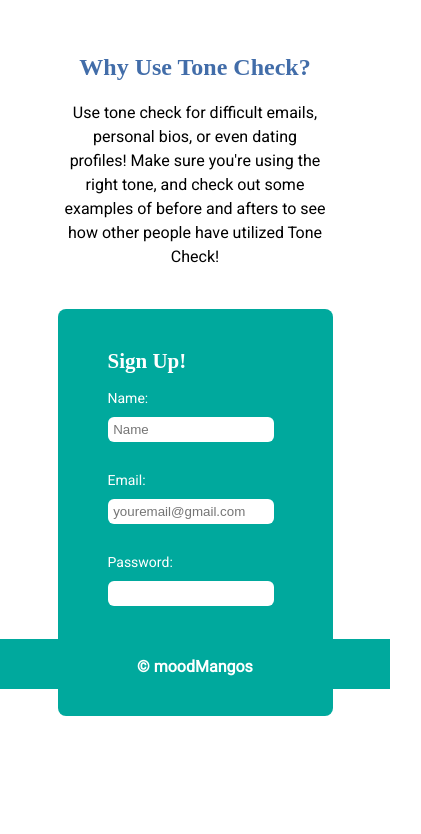
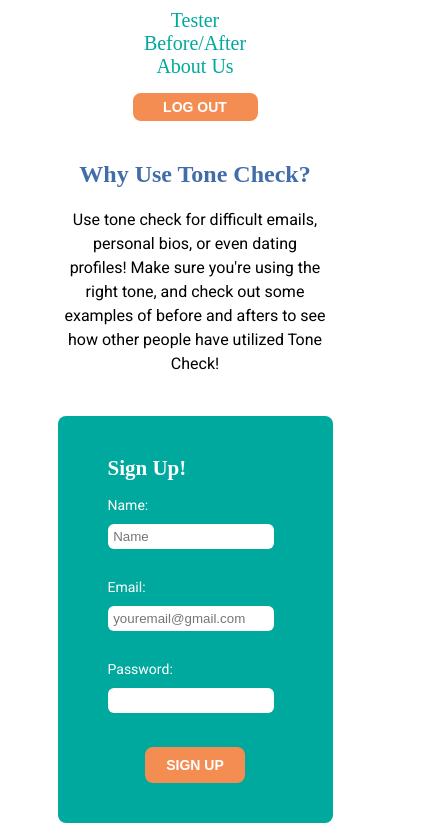
Before and after one commit to mood-mangoes/mood-mangoes.github.io, a plain HTML site: page public/static-home.html in a window 390 px wide. Shown: the part 155-989 px from the top of the page, 421 px wide, since content can reach past the window. Before the commit the page ends 879 px from the top, so only its background shows below. Drawn offline with Linux system fonts and the light colour scheme; a web font is replaced by a local one.

Commit message:
responsive design for auth/home page

```diff
--- a/public/src/styles/main.css
+++ b/public/src/styles/main.css
@@ -81,7 +81,7 @@
     width: 125px;
 }
 
-.sign-up:hover, #log-out {
+.sign-up:hover, #log-out:hover {
     box-shadow: 1px 1px 2px #667;
 }
 
@@ -115,3 +115,18 @@
     height: 50px;
     left: 0;
 }
+
+@media only screen and (max-width: 400px) {
+    header {flex-direction: column;}
+    nav {display: flex;
+    flex-direction: column;
+    align-items: center;
+    margin-top: 25px;}
+    nav a {margin-left: 0px;
+        font-size: 20px;}
+    #log-out {margin-top: 15px;
+        padding: 6px 15px;}
+    footer {position: static;
+        margin-top: 50px;}
+    main {padding-top: 20px;}
+}
```
Also changed, not shown: public/static-home.html (renamed from public/auth.html).
